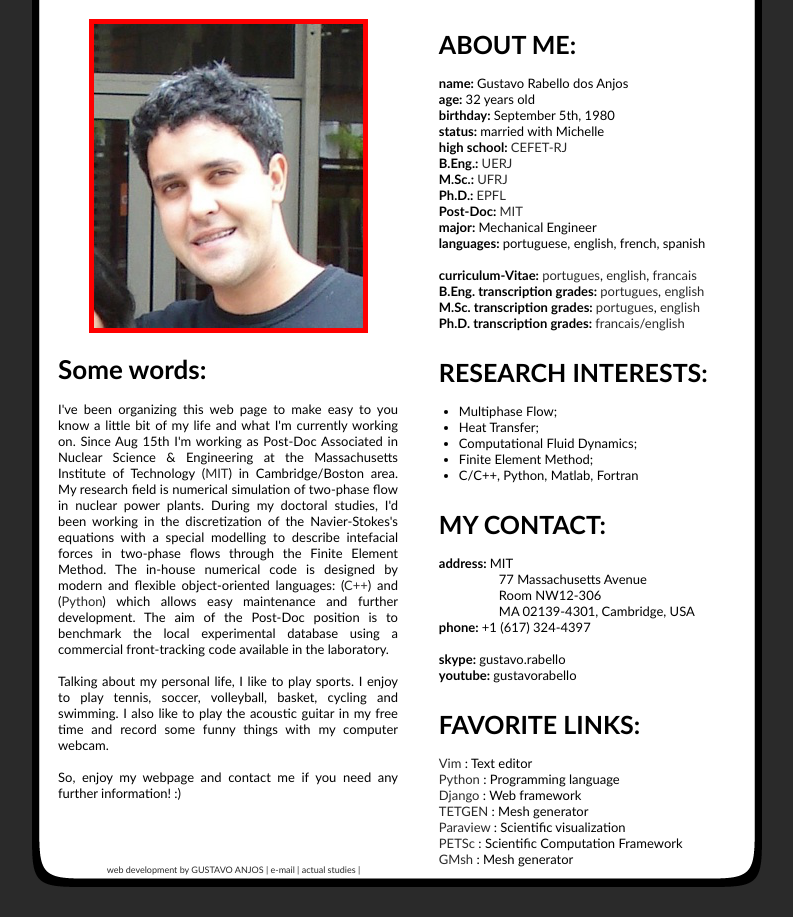
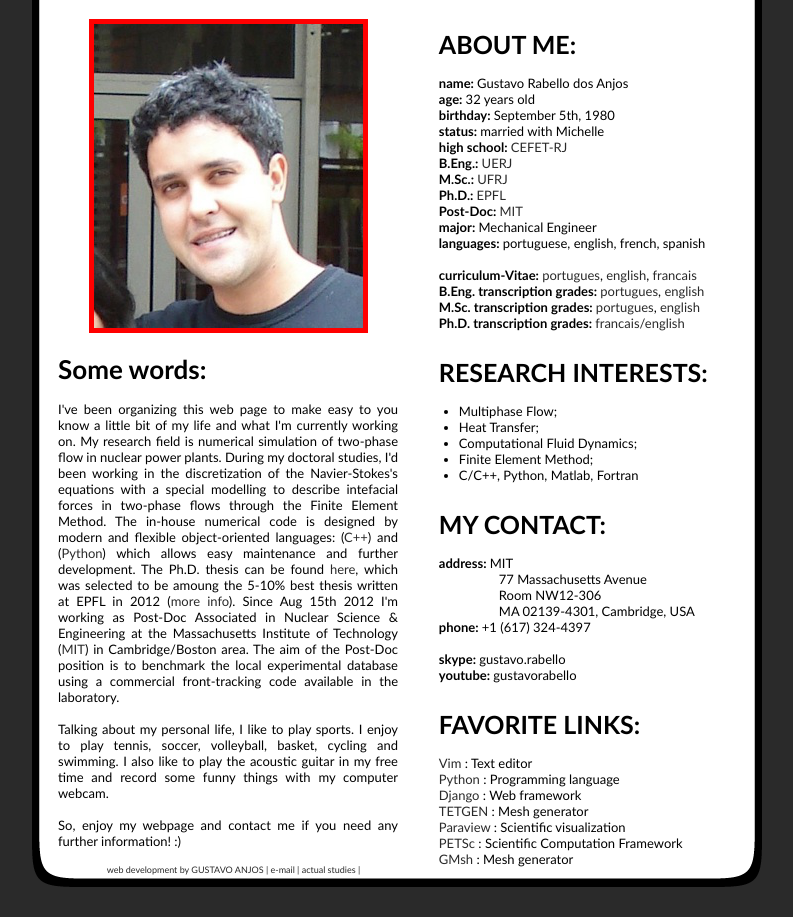
Before and after one commit to gustavorabello/python-sitePro, a Django app: template templates/about.html in a window 1280 px wide. Shown: the part 207-1124 px from the top of the page, without its empty margins (242-1035 px from the left). Run offline with Django 3.2, Linux system fonts and the light colour scheme; the template is opened without the code that fills it, so the values that code supplies are empty.

Commit message:
Adding phd thesis nomination to about page.

```diff
--- a/templates/about.html
+++ b/templates/about.html
@@ -44,11 +44,8 @@ href="{{ STATIC_URL }}images/guga.png">
   <p>&nbsp;</p>
 
   <p> I've been organizing this web page to make easy to you know a
-  little bit of my life and what I'm currently working on. Since Aug
-  15th I'm working as Post-Doc Associated in Nuclear Science &
-  Engineering at the Massachusetts Institute of Technology
-  (<a href="http://www.mit.edu">MIT</a>)
-  in Cambridge/Boston area. My research field is numerical simulation of
+  little bit of my life and what I'm currently working on.
+  My research field is numerical simulation of
   two-phase flow in nuclear power plants. During my doctoral studies,
   I'd been working in the discretization of the Navier-Stokes's
   equations with a special modelling to describe intefacial forces in
@@ -58,7 +55,16 @@ href="{{ STATIC_URL }}images/guga.png">
   (<a href="http://en.wikipedia.org/wiki/C%2B%2B">C++</a>)
   and
   (<a href="http://www.python.org">Python</a>)
-  which allows easy maintenance and further development. The aim of the
+  which allows easy maintenance and further development. The Ph.D.
+  thesis can be found
+  <a href="{{ STATIC_URL }}pdf/gustavoPhD2012.pdf">here</a>,
+  which was selected to be amoung the 5-10% best thesis written at EPFL
+  in 2012
+  (<a href="{{ STATIC_URL }}pdf/prixPhd.pdf">more info</a>). Since Aug
+  15th 2012 I'm working as Post-Doc Associated in Nuclear Science &
+  Engineering at the Massachusetts Institute of Technology
+  (<a href="http://www.mit.edu">MIT</a>)
+  in Cambridge/Boston area. The aim of the
   Post-Doc position is to benchmark the local experimental database
   using a commercial front-tracking code available in the laboratory.
   </p>
```
Also changed, not shown: 1 other file.
